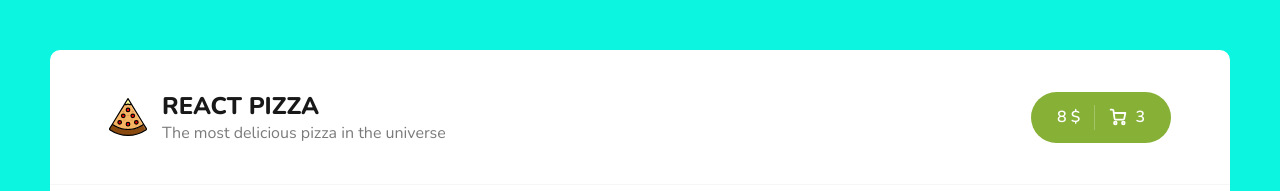
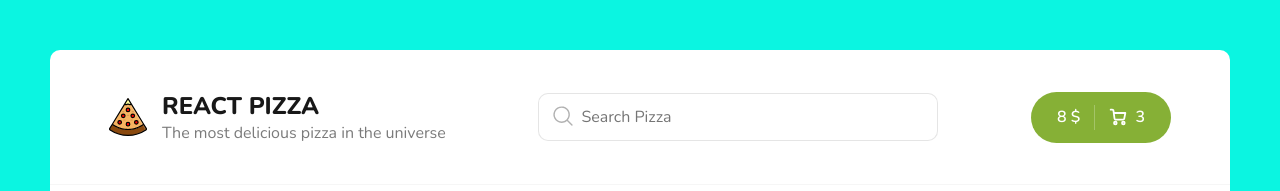
Before and after one commit to serhiyhvala/react-pizza, a React (Create React App) app: page / in a window 1280 px wide. Shown: the top 191 px of the page. Built offline with nearby package versions, Linux system fonts and the light colour scheme; no server answers.

Commit message:
☄️ Create Filtering For Input Without Context (Props Drilling)

```diff
--- a/src/App.js
+++ b/src/App.js
@@ -4,15 +4,17 @@ import { Route, Routes } from 'react-router'
 import Home from './components/Home/Home'
 import NotFound from './components/NotFound/NotFound'
 import Cart from './components/Cart/Cart'
+import { useState } from 'react'
 
 function App() {
+	const [searchValue, setSearchValue] = useState('')
 	return (
 		<>
 			<div className='wrapper'>
-				<Header />
+				<Header searchValue={searchValue} setSearchValue={setSearchValue} />
 				<div className='content'>
 					<Routes>
-						<Route path='/' element={<Home />} />
+						<Route path='/' element={<Home searchValue={searchValue} />} />
 						<Route path='/cart' element={<Cart />} />
 						<Route path='*' element={<NotFound />} />
 					</Routes>
--- a/src/components/Header/Header.jsx
+++ b/src/components/Header/Header.jsx
@@ -3,8 +3,9 @@ import React from 'react'
 import { Link } from 'react-router-dom'
 import logo from '../../assets/img/pizza-logo.svg'
 import { ReactComponent as Cart } from '../../assets/img/cart.svg'
+import Search from '../Search/Search'
 
-const Header = () => {
+const Header = ({ searchValue, setSearchValue }) => {
 	return (
 		<div className='header'>
 			<div className='container'>
@@ -17,6 +18,7 @@ const Header = () => {
 						</div>
 					</div>
 				</Link>
+				<Search searchValue={searchValue} setSearchValue={setSearchValue} />
 				<div className='header__cart'>
 					<Link to='/cart' className='button button--cart'>
 						<span>8 $</span>
--- a/src/components/Home/Home.jsx
+++ b/src/components/Home/Home.jsx
@@ -4,7 +4,7 @@ import Sort from '../Sort/Sort'
 import Loader from '../Loader/Loader'
 import PizzaBlock from '../PizzaBlock/PizzaBlock'
 
-const Home = () => {
+const Home = ({ searchValue }) => {
 	const [items, setItems] = useState([])
 	const [isLoading, setIsLoading] = useState(true)
 	const [activeClass, setActiveClass] = useState(0)
@@ -29,7 +29,7 @@ const Home = () => {
 			})
 		window.scrollTo(0, 0)
 	}, [activeClass, pizzaSort])
-	console.log(pizzaSort)
+	console.log(searchValue)
 	return (
 		<div className='container'>
 			<div className='content__top'>
@@ -43,7 +43,13 @@ const Home = () => {
 			<div className='content__items'>
 				{isLoading
 					? [...new Array(6)].map((_, index) => <Loader key={index} />)
-					: items.map(obj => <PizzaBlock key={obj.id} {...obj} />)}
+					: items
+							.filter(obj =>
+								obj.title
+									.toLocaleLowerCase()
+									.includes(searchValue.toLocaleLowerCase())
+							)
+							.map(obj => <PizzaBlock key={obj.id} {...obj} />)}
 			</div>
 		</div>
 	)
--- /dev/null
+++ b/src/components/Search/Search.jsx
@@ -0,0 +1,41 @@
+import React from 'react'
+import styles from './Search.module.scss'
+
+const Search = ({ searchValue, setSearchValue }) => {
+	return (
+		<div className={styles.root}>
+			<svg
+				className={styles.icon}
+				viewBox='0 0 32 32'
+				xmlns='http://www.w3.org/2000/svg'
+			>
+				<title />
+				<g id='search'>
+					<path d='M29.71,28.29l-6.5-6.5-.07,0a12,12,0,1,0-1.39,1.39s0,.05,0,.07l6.5,6.5a1,1,0,0,0,1.42,0A1,1,0,0,0,29.71,28.29ZM14,24A10,10,0,1,1,24,14,10,10,0,0,1,14,24Z' />
+				</g>
+			</svg>
+			<input
+				value={searchValue}
+				onChange={e => setSearchValue(e.target.value)}
+				className={styles.input}
+				type='text'
+				placeholder='Search Pizza'
+			/>
+			{searchValue && (
+				<svg
+					onClick={() => setSearchValue('')}
+					className={styles.clearIcon}
+					height='512px'
+					id='Layer_1'
+					version='1.1'
+					viewBox='0 0 512 512'
+					width='512px'
+				>
+					<path d='M437.5,386.6L306.9,256l130.6-130.6c14.1-14.1,14.1-36.8,0-50.9c-14.1-14.1-36.8-14.1-50.9,0L256,205.1L125.4,74.5  c-14.1-14.1-36.8-14.1-50.9,0c-14.1,14.1-14.1,36.8,0,50.9L205.1,256L74.5,386.6c-14.1,14.1-14.1,36.8,0,50.9  c14.1,14.1,36.8,14.1,50.9,0L256,306.9l130.6,130.6c14.1,14.1,36.8,14.1,50.9,0C451.5,423.4,451.5,400.6,437.5,386.6z' />
+				</svg>
+			)}
+		</div>
+	)
+}
+
+export default Search
--- /dev/null
+++ b/src/components/Search/Search.module.scss
@@ -0,0 +1,38 @@
+.root {
+  position: relative;
+}
+
+.icon {
+  width: 22px;
+  height: 22px;
+  opacity: 0.3;
+  position: absolute;
+  left: 14px;
+  top: 12px;
+}
+
+.input {
+  border: 1px solid rgba(0, 0, 0, 0.1);
+  padding: 12px 42px;
+  width: 400px;
+  border-radius: 10px;
+  font-size: 16px;
+
+  &:focus {
+    border: 1px solid rgba(0, 0, 0, 0.3);
+  }
+}
+
+.clearIcon {
+  width: 18px;
+  height: 18px;
+  opacity: 0.3;
+  position: absolute;
+  right: 15px;
+  top: 12px;
+  cursor: pointer;
+
+  &:hover {
+    opacity: 0.8;
+  }
+}
```
